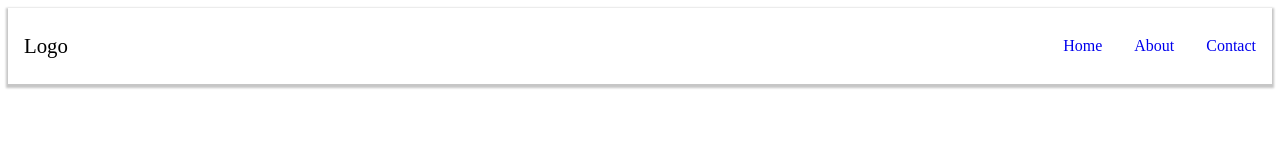
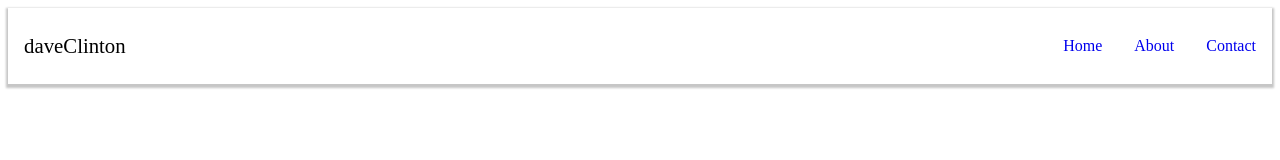
Before and after one commit to daveclinton/Javascript-Refresher, a React (Create React App) app: page / in a window 1280 px wide. Shown: the top 160 px of the page. Built offline with nearby package versions, Linux system fonts and the light colour scheme.

Commit message:
chore: Change brandname text

```diff
--- a/src/components/Navbar/Navbar.tsx
+++ b/src/components/Navbar/Navbar.tsx
@@ -4,7 +4,7 @@ function Navbar() {
   return (
     <nav className="main-nav">
       <a href="/" className="brand-name">
-        Logo
+        daveClinton
       </a>
       <button className="hamburger">
         <svg
```
